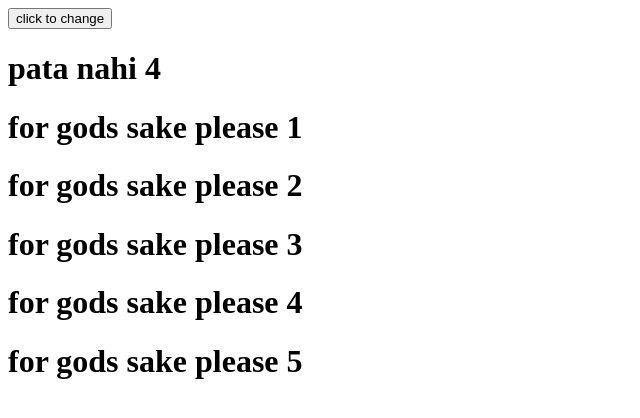
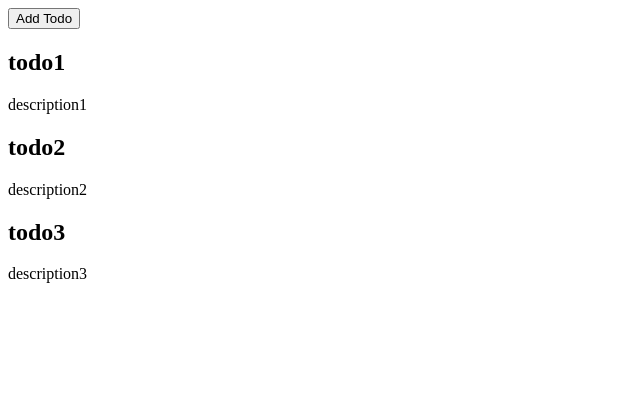
Before and after one commit to ObviouslySarang/MERNcohort, a React (Vite) app in the folder class4-2/react-tut-vite/react - hooks/reactHooks/: page / in a window 1280 px wide. Shown: the top 418 px of the page, without its empty margins (0-640 px from the left). Built offline with nearby package versions, Linux system fonts and the light colour scheme.

Commit message:
need for keys while rendering a react state array

```diff
--- a/class4-2/react-tut-vite/react - hooks/reactHooks/src/App.jsx
+++ b/class4-2/react-tut-vite/react - hooks/reactHooks/src/App.jsx
@@ -1,15 +1,46 @@
+import React, { useState } from 'react';
 
-import { HeaderwithBtn } from './components/HeaderwithBtn.jsx';
-import { Header } from './components/Header.jsx';
-export function App() {
+let count = 4;
+
+ export function App() {
+  const [todos, setTodos] = useState([
+    {
+      id:1,
+      title: 'todo1',
+      desc: 'description1'
+    },
+    {
+      id:2,
+      title: 'todo2',
+      desc: 'description2'
+    },
+    {
+      id:3,
+      title: 'todo3',
+      desc: 'description3'
+    }
+  ]);
+  function addTodo (){
+    setTodos([...todos,{
+      id:count++,
+      title: Math.random(),
+      desc: Math.random()
+    }])
+  }
   return (
     <>
-     <HeaderwithBtn/>
-     <Header title="for gods sake please 1"/>
-     <Header title="for gods sake please 2"/>
-     <Header title="for gods sake please 3"/>
-     <Header title="for gods sake please 4"/>
-     <Header title="for gods sake please 5"/>
+      <button onClick={addTodo}>Add Todo</button>
+      {todos.map((todo)=>(<Todo key={todo.id} title={todo.title} desc={todo.desc}/>))}
     </>
   )
 }
+
+function Todo({title,desc}){
+  return(
+    <div>
+      <h2>{title}</h2>
+      <p>{desc}</p>
+    </div>
+  )
+
+}
--- a/class4-2/react-tut-vite/react - hooks/reactHooks/src/components/Header.jsx
+++ /dev/null
@@ -1,7 +0,0 @@
-export function Header({title}) {
-
-  return <>
-  <h1>{title}</h1>
-  </>
-        ;
-}
--- a/class4-2/react-tut-vite/react - hooks/reactHooks/src/components/HeaderwithBtn.jsx
+++ /dev/null
@@ -1,15 +0,0 @@
-import React, { useState } from 'react';
-import { Header } from './Header.jsx';
-export function HeaderwithBtn() {
-    //one way to reduce re-rendering is to use useState inside the function component which will only re-render the component in which the state is used
-
-    const [title, setTitle] = useState("pata nahi 4");
-      function updateTitle() {
-        setTitle(Math.random());
-      }
-    return <>
-     <button onClick={updateTitle}>click to change</button>
-         <Header title = {title}/>
-    </>
-    //another way to reduce re-rendering is to use React.memo which will only re-render the component if the props are changed
-}
--- a/class4-2/react-tut-vite/react - hooks/reactHooks/src/main.jsx
+++ b/class4-2/react-tut-vite/react - hooks/reactHooks/src/main.jsx
@@ -1,7 +1,6 @@
 
 import { createRoot } from 'react-dom/client'
 import { App } from './App.jsx'
-import { Header } from './components/Header.jsx'
 
 createRoot(document.getElementById('root')).render(
     //this is a fragment this is used to wrap multiple elements in a single parent element
```
